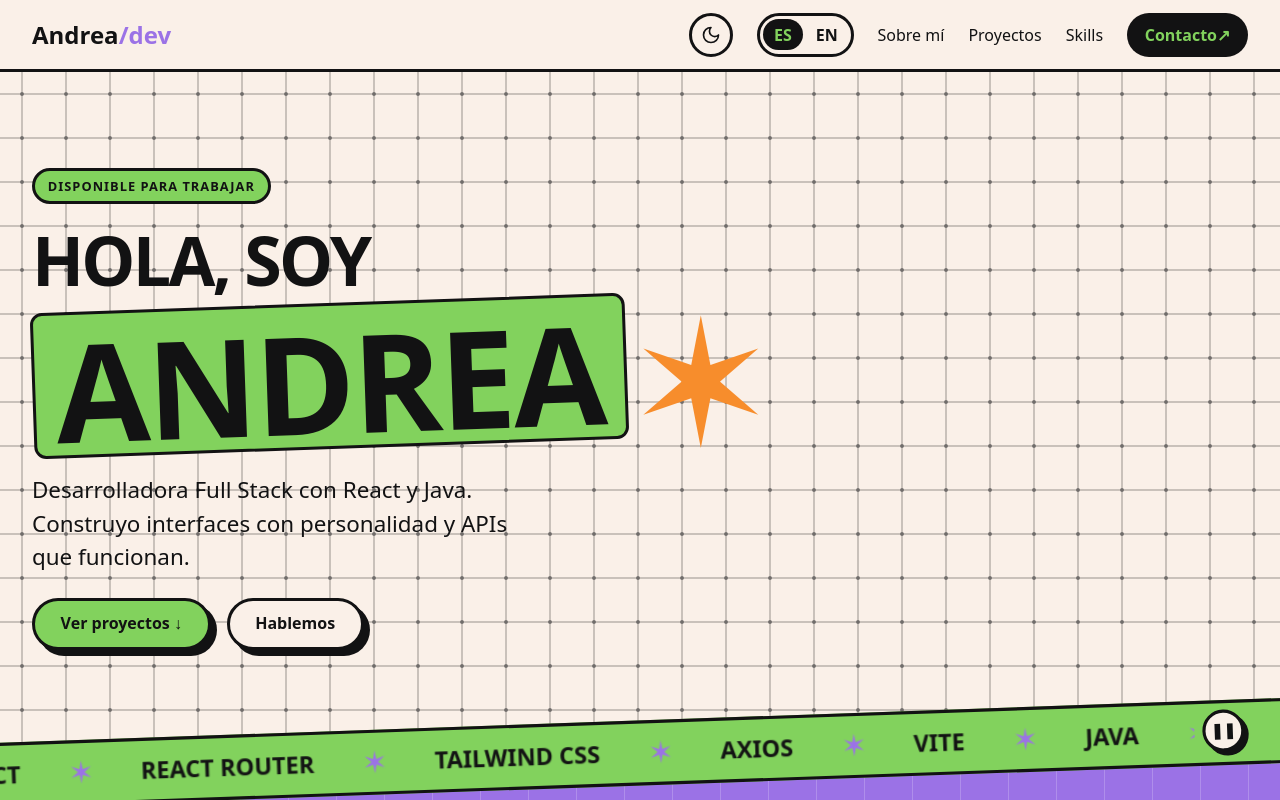
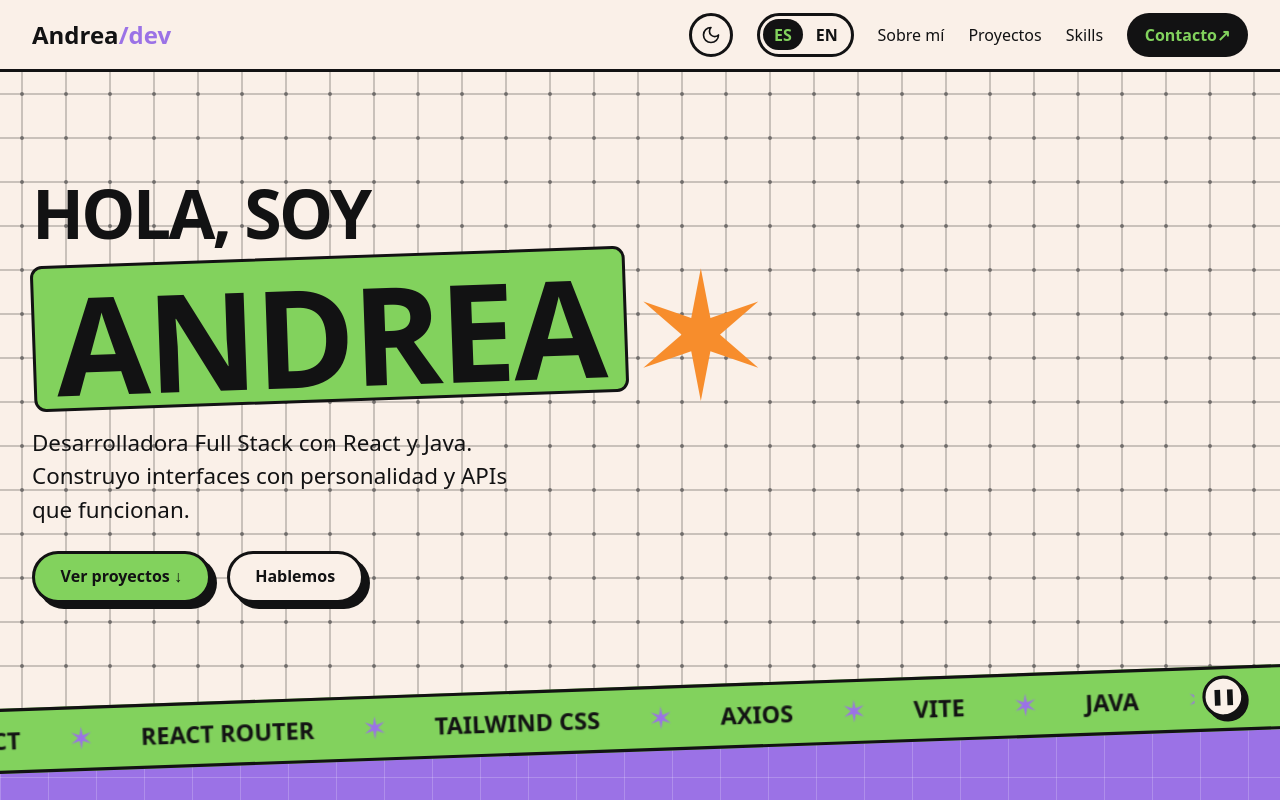
Before and after one commit to atapiamallea/portfolio, a React (Vite) app: page / in a window 1280 px wide. Shown: the top 800 px of the page. Built offline with nearby package versions, Linux system fonts and the light colour scheme; a web font is replaced by a local one.

Commit message:
feat(hero): remove availability label

```diff
--- a/src/features/hero/components/Hero/Hero.tsx
+++ b/src/features/hero/components/Hero/Hero.tsx
@@ -1,6 +1,6 @@
 import { SECTION_IDS } from '@/shared/config/sections'
 import { useTranslation } from '@/shared/i18n'
-import { Button, Highlight, Section, SectionLabel } from '@/shared/ui'
+import { Button, Highlight, Section } from '@/shared/ui'
 import { JellyGrid } from '../JellyGrid/JellyGrid'
 import styles from './Hero.module.scss'
 
@@ -24,7 +24,6 @@ export function Hero() {
       <JellyGrid />
 
       <div className={styles.content}>
-        <SectionLabel>{hero.availability}</SectionLabel>
         {/* El saludo va en su propia línea y más pequeño que el nombre, que es lo que destaca. */}
         <h1 id={HERO_TITLE_ID} className={styles.title}>
           <span className={styles.greeting}>{hero.title.start}</span>
--- a/src/shared/i18n/dictionaries/en.ts
+++ b/src/shared/i18n/dictionaries/en.ts
@@ -40,7 +40,6 @@ export const en: Dictionary = {
     pause: 'Pause the ticker',
   },
   hero: {
-    availability: 'Open to work',
     title: { start: "Hi, I'm ", highlight: 'Andrea', end: '' },
     subtitle:
       'Full Stack developer working with React and Java. I build interfaces with personality and APIs that work.',
--- a/src/shared/i18n/dictionaries/es.ts
+++ b/src/shared/i18n/dictionaries/es.ts
@@ -42,7 +42,6 @@ export const es = {
     pause: 'Pausar la cinta',
   },
   hero: {
-    availability: 'Disponible para trabajar',
     title: { start: 'Hola, soy ', highlight: 'Andrea', end: '' },
     subtitle:
       'Desarrolladora Full Stack con React y Java. Construyo interfaces con personalidad y APIs que funcionan.',
```
